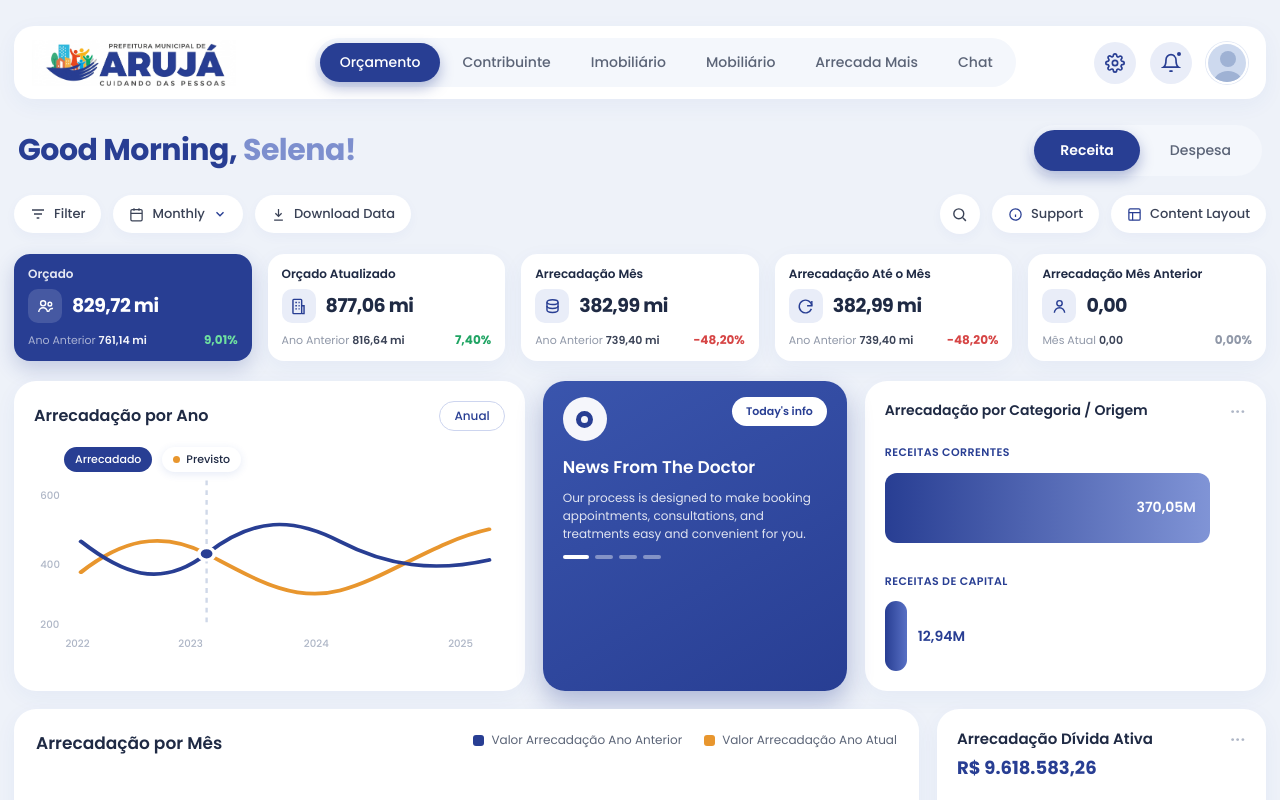
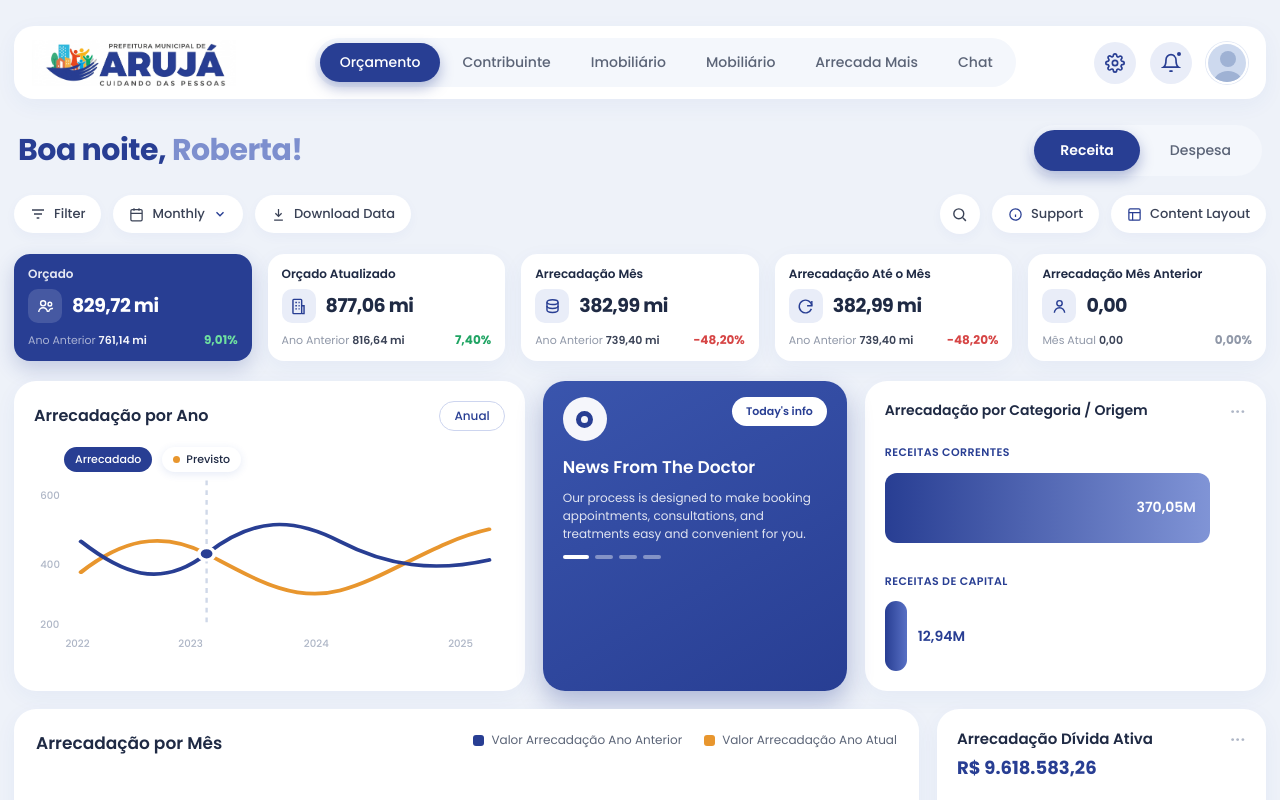
Before and after one commit to thiagolessa08-sys/Aruja, a Next.js app: page /dashboard in a window 1280 px wide. Shown: the top 800 px of the page. Built offline with nearby package versions, Linux system fonts and the light colour scheme.

Commit message:
Saudação dinâmica por horário (Bom dia/tarde/noite) e nome Roberta

```diff
--- a/app/dashboard/page.tsx
+++ b/app/dashboard/page.tsx
@@ -1,6 +1,6 @@
 'use client'
 
-import { useState } from 'react'
+import { useState, useEffect } from 'react'
 import { useRouter } from 'next/navigation'
 import Link from 'next/link'
 
@@ -77,6 +77,12 @@ export default function DashboardPage() {
   const router = useRouter()
   const [tip, setTip] = useState<Tip | null>(null)
   const [tipo, setTipo] = useState<'receita' | 'despesa'>('receita')
+  const [saudacao, setSaudacao] = useState('Bom dia')
+
+  useEffect(() => {
+    const h = new Date().getHours()
+    setSaudacao(h < 12 ? 'Bom dia' : h < 18 ? 'Boa tarde' : 'Boa noite')
+  }, [])
 
   async function handleLogout() {
     await fetch('/api/auth/logout', { method: 'POST' })
@@ -157,7 +163,7 @@ export default function DashboardPage() {
         {/* ===== GREETING ROW ===== */}
         <div style={{ display: 'flex', alignItems: 'center', justifyContent: 'space-between', margin: '26px 4px 0' }}>
           <h1 style={{ margin: 0, fontSize: 30, fontWeight: 700, letterSpacing: '-.5px', color: '#283e93' }}>
-            Good Morning, <span style={{ color: '#7d8fce' }}>Selena!</span>
+            {saudacao}, <span style={{ color: '#7d8fce' }}>Roberta!</span>
           </h1>
           <div role="radiogroup" aria-label="Tipo" style={{ display: 'flex', alignItems: 'center', gap: 4, background: '#f4f7fc', borderRadius: 30, padding: 5 }}>
             {(['receita', 'despesa'] as const).map(op => {
```
